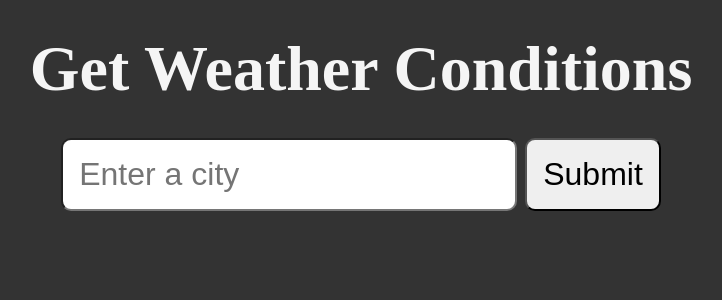
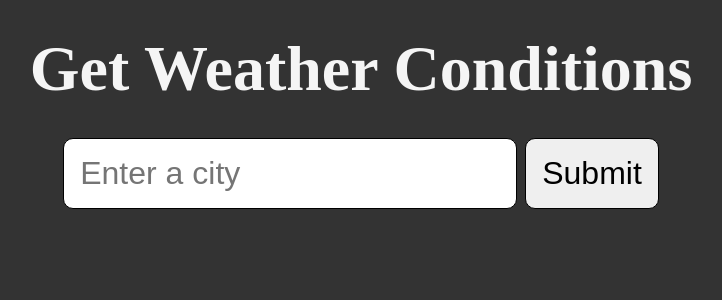
Before and after one commit to BadgerV/python-weather, a Flask app: page / in a window 1280 px wide. Shown: the top 300 px of the page, without its empty margins (279-1001 px from the left). Run offline with Flask 3, Linux system fonts and the light colour scheme; parts of the project's set-up code (start-up, migrations or seed data) failed here and were passed over.

Commit message:
prettier

```diff
--- a/static/css/style.css
+++ b/static/css/style.css
@@ -22,4 +22,6 @@ button {
   font-size: 2rem;
   padding: 1rem;
   border-radius: 10px;
+  outline: none;
+  border: 1px solid black;
 }
```
